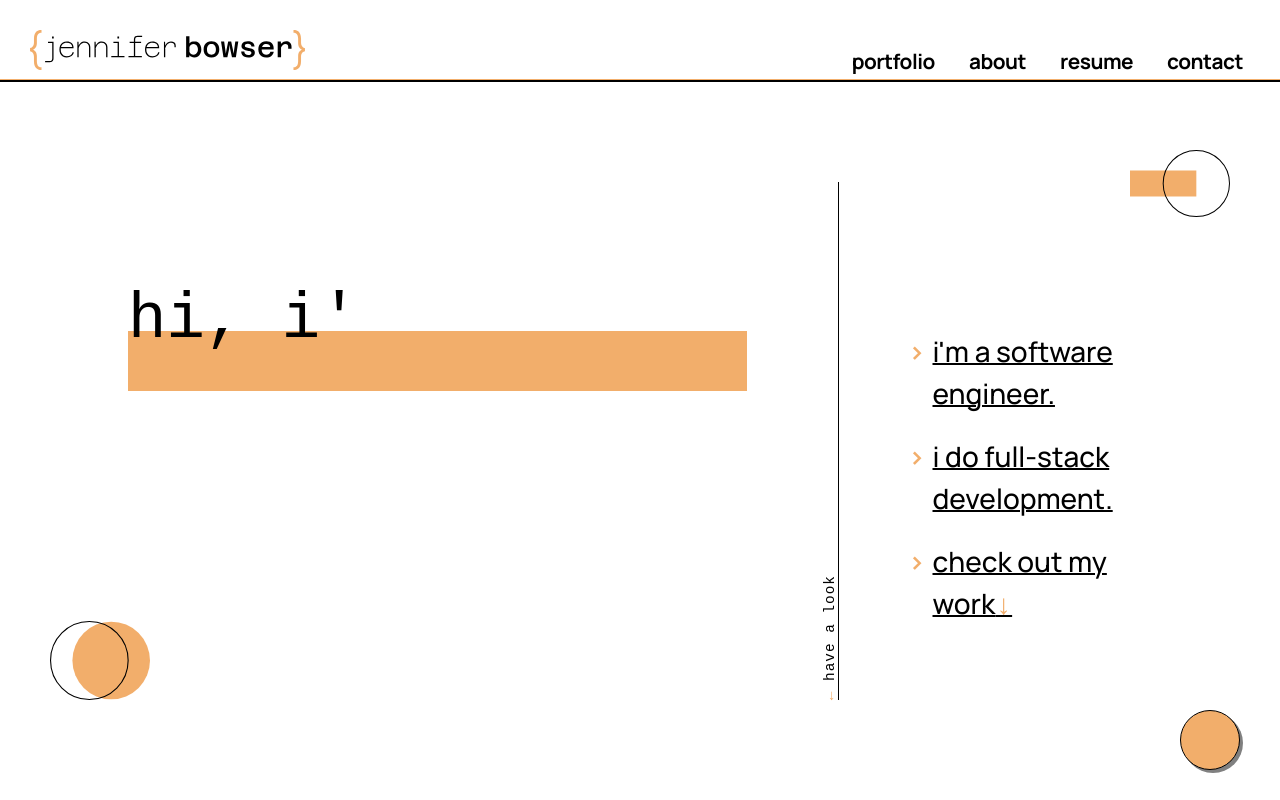
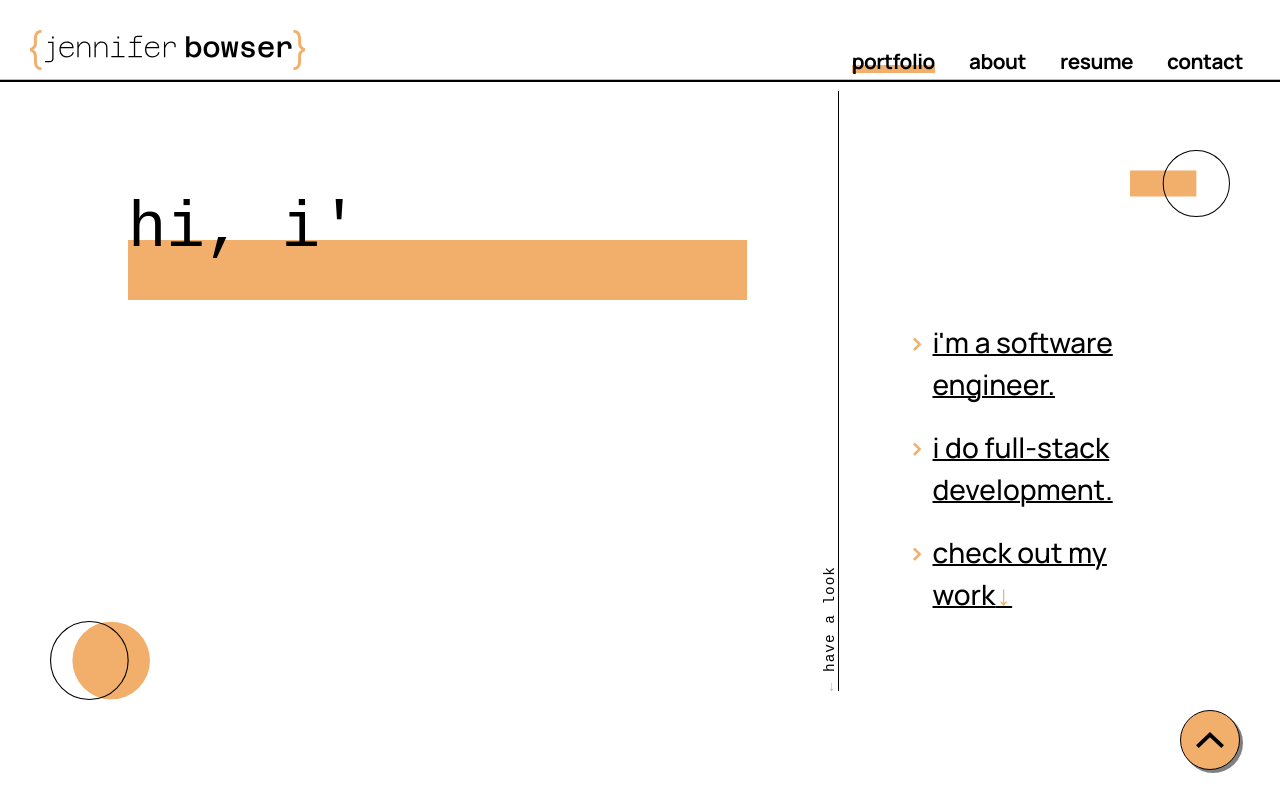
Before and after one commit to jennifer-bowser/jb-dev, a React (Vite) app: page / in a window 1280 px wide. Shown: the top 800 px of the page. Built offline with nearby package versions, Linux system fonts and the light colour scheme; a web font is replaced by a local one.

Commit message:
finishes Back To Top button

```diff
--- a/src/components/navigation/BackToTop.css
+++ b/src/components/navigation/BackToTop.css
@@ -9,6 +9,7 @@
     height: 60px;
     justify-content: center;
     position: fixed;
+    padding: 15px;
     right: 40px;
     transition: var(--transition);
     width: 60px;
@@ -16,11 +17,10 @@
 
 .BackToTop:hover,
 .BackToTop:focus{
-    box-shadow: 5px 5px 0px lightgray;
+    box-shadow: 5px 5px 0px rgb(159, 159, 159);
     transform: scale(1.1);
 }
 
 .BackToTop img{
-    object-fit: contain;
     width: 100%;
 }
--- a/src/components/navigation/BackToTop.jsx
+++ b/src/components/navigation/BackToTop.jsx
@@ -1,10 +1,10 @@
 import "./BackToTop.css";
-// import upArrowIcon from "../../assets/icons/up-arrow-icon.svg";
+import upArrowIcon from "../../assets/icons/up-arrow-icon.svg";
 
 export default function BackToTop(){
     return (
-        <a className="BackToTop" aria-label="Back To Top">
-            {/* <img src={upArrowIcon} alt="Back To Top"></img> */}
+        <a className="BackToTop" href="#home" aria-label="Back To Top">
+            <img src={upArrowIcon} alt="Back To Top"></img>
         </a>
     );
 }
--- a/src/components/navigation/Navbar.css
+++ b/src/components/navigation/Navbar.css
@@ -6,7 +6,9 @@
     height: 82px;
     justify-content: space-between;
     padding: 20px 30px 5px 30px;
+    position: absolute;
     top: 0px;
+    width: 100%;
     z-index: 1;
 }
 
@@ -20,7 +22,6 @@
     top: 79px;
 }
 
-
 .Navbar-Logolink {
     transition: var(--transition);
 }
--- a/src/components/splashbox-components/Splashbox.css
+++ b/src/components/splashbox-components/Splashbox.css
@@ -1,12 +1,12 @@
 .Splashbox {
     align-items: center;
     display: flex;
-    /* height of NavBar */
-    height: calc(100vh - 82px);
+    height: 100vh;
     justify-content: center;
     width: 100%;
     margin: 0 auto;
-    padding: 100px 10%;
+    /* 82px = height of NavBar */
+    padding: 82px 10% 100px 10%;
 }
 
 .Splashbox-Content-Wrapper{
```
Also changed, not shown: src/assets/icons/up-arrow-icon.svg (renamed from src/assets/up-arrow-icon.svg).
